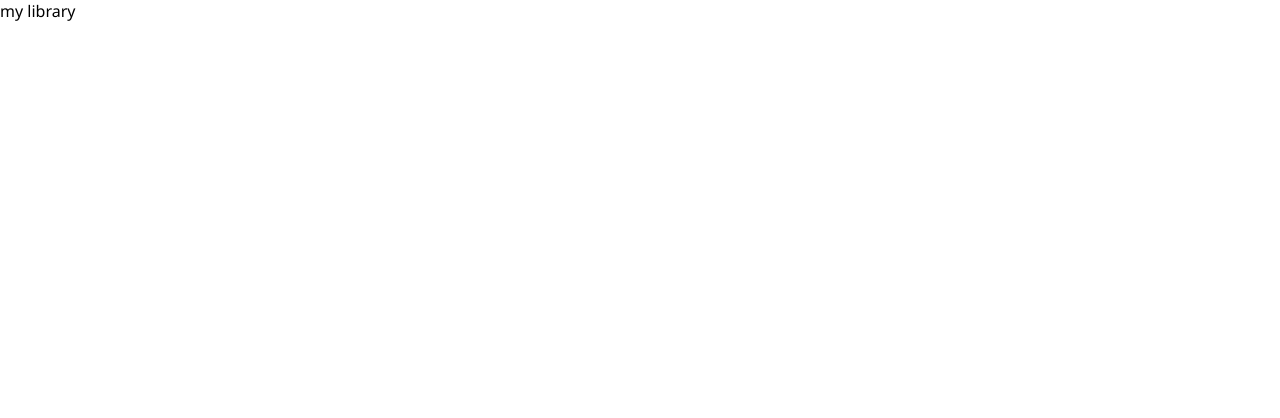
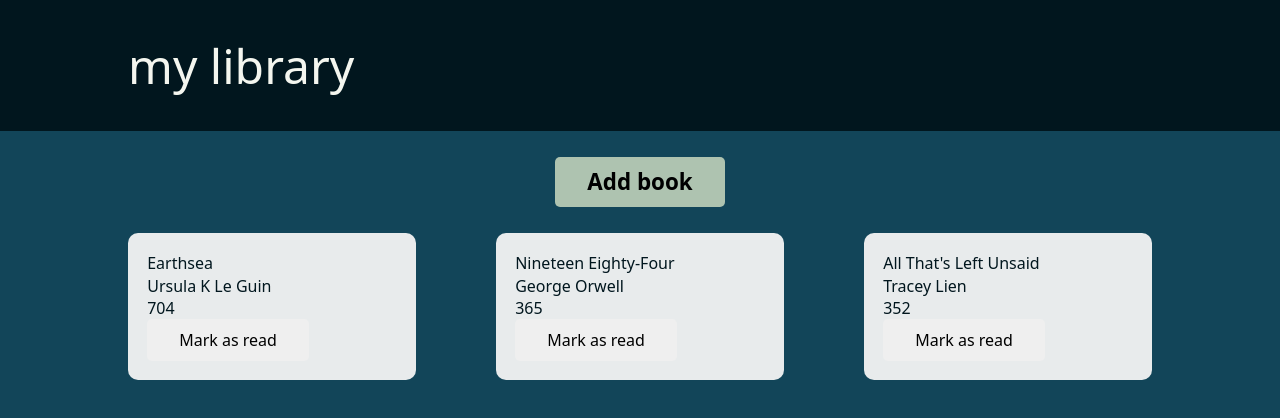
Before and after one commit to laurenchamps/library, a plain HTML site: page index.html in a window 1280 px wide. Drawn offline with Linux system fonts and the light colour scheme.

Commit message:
Add basic styling and content

```diff
--- a/index.html
+++ b/index.html
@@ -8,6 +8,37 @@
     <title>my library</title>
 </head>
 <body>
-    <h1>my library</h1>
+    <header>
+        <div class="container">
+            <h1>my library</h1>
+        </div>
+    </header>
+    <main>
+        <div class="container">
+            <section class="section-one">
+                <button id="addBook">Add book</button>
+            </section>
+            <section class="card-group">
+                <div class="card">
+                    <p class="title">Earthsea</p>
+                    <p class="author">Ursula K Le Guin</p>
+                    <p class="pages">704</p>
+                    <button class="read">Mark as read</button>
+                </div>
+                <div class="card">
+                    <p class="title">Nineteen Eighty-Four</p>
+                    <p class="author">George Orwell</p>
+                    <p class="pages">365</p>
+                    <button class="read">Mark as read</button>
+                </div>
+                <div class="card">
+                    <p class="title">All That's Left Unsaid</p>
+                    <p class="author">Tracey Lien</p>
+                    <p class="pages">352</p>
+                    <button class="read">Mark as read</button>
+                </div>
+            </section>
+        </div>
+    </main>
 </body>
 </html>
--- a/script.js
+++ b/script.js
@@ -1 +1,30 @@
-console.log('Hello from JS file')
+const myLibrary = [];
+
+function Book(title, author, pages, isRead) {
+    this.title = title
+    this.author = author
+    this.pages = pages
+    this.isRead = isRead
+}
+
+function addBookToLibrary(){
+
+}
+
+const earthsea = new Book(
+    'Earthsea',
+    'Ursula K. Le Guin',
+    704,
+    false,
+)
+
+const nineteenEightyFour = new Book(
+    'Nineteen Eighty-Four',
+    'George Orwell',
+    400,
+    true,
+)
+
+myLibrary.push(earthsea, nineteenEightyFour);
+
+console.log(myLibrary);
--- a/styles.css
+++ b/styles.css
@@ -1,3 +1,5 @@
+/* Reset */
+
 *, *::before, *::after {
     box-sizing: border-box;
 }
@@ -8,17 +10,79 @@
     font: inherit;
 }
 
-body {
-    min-height: 100vh;
-    font-family:'Segoe UI', Tahoma, Geneva, Verdana, sans-serif;
-    line-height: 1.4;
+/* Custom properties */
+
+:root {
+    --primary-bg-color: #124559;
+    --secondary-bg-color: #01161E;
+    --tertiary-bg-color: #E8EBEC;
+
+    --accent-color: #AEC3B0;
+
+    --primary-text-color: #F4F6EF;
+    --secondary-text-color: #01161E;
 }
 
-img, picture, svg, video {
-    display: block;
-    max-width: 100%;
+/* General typography */
+
+body {
+    font-family: system-ui, 'Segoe UI', 'Open Sans', 'Helvetica Neue', sans-serif;
+    line-height: 1.4;
+    background-color: var(--primary-bg-color);
+    color: var(--primary-text-color);
 }
 
-input, textarea, button, select {
-    font: inherit;
+h1 {
+    font-size: 3rem;
 }
+
+.container {
+    width: 80%;
+    margin: 0 auto;
+}
+
+/* Header */
+
+header {
+    background-color: var(--secondary-bg-color);
+    padding: 2rem 0;
+}
+
+/* Main */
+
+main {
+    display: grid;
+    grid-template-rows: 6rem 1fr;
+}
+
+.section-one {
+    display: flex;
+    justify-content: center;
+    align-items: center;
+    padding: 1.6rem 0;
+}
+
+button {
+    padding: 0.6rem 2rem;
+    border-radius: 5px;
+    border: none;
+}
+
+#addBook {
+    font-size: 1.4rem;
+    font-weight: bold;
+    background-color: var(--accent-color);
+}
+
+.card-group {
+    display: grid;
+    gap: 5rem;
+    grid-template-columns: repeat(3, 1fr);
+}
+
+.card {
+    background-color: var(--tertiary-bg-color);
+    color: var(--secondary-text-color);
+    border-radius: 10px;
+    padding: 1.2rem;
+}
```
